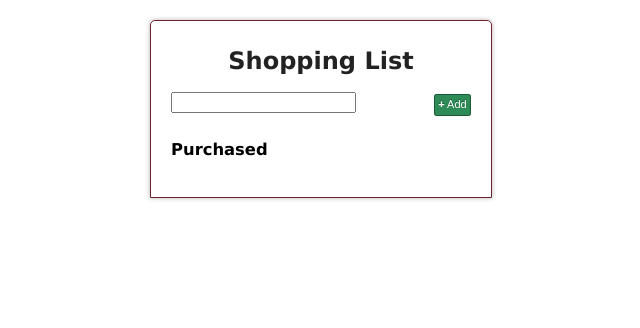
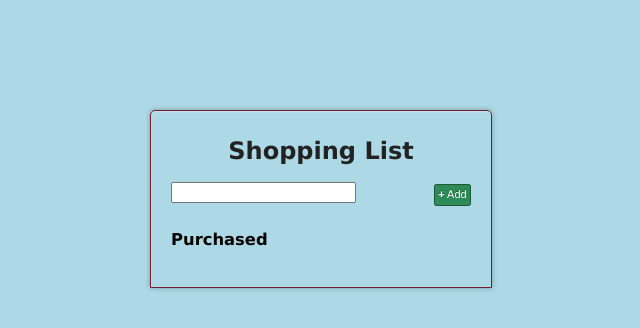
Before and after one commit to tpreethy/shopping-list, a plain HTML site: page index.html in a window 1280 px wide. Shown: the whole page, without its empty margins (319-959 px from the left). Drawn offline with nearby package versions, Linux system fonts and the light colour scheme.

Commit message:
updated css

```diff
--- a/css.css
+++ b/css.css
@@ -3,10 +3,11 @@
 }
 body {
     font: 14px/21px"Lucida Sans", "Lucida Grande", "Lucida Sans Unicode", sans-serif;
+    background-color: lightblue;
 }
 #wrapper {
     width:300px;
-    margin:20px auto;
+    margin:110px auto;
     padding:20px;
     border-radius: 5px 5px 0 0;
     box-shadow: inset 0 1px 2px rgba(255, 255, 255, 0.3), 0 0 5px rgba(0, 0, 0, .3);
```
